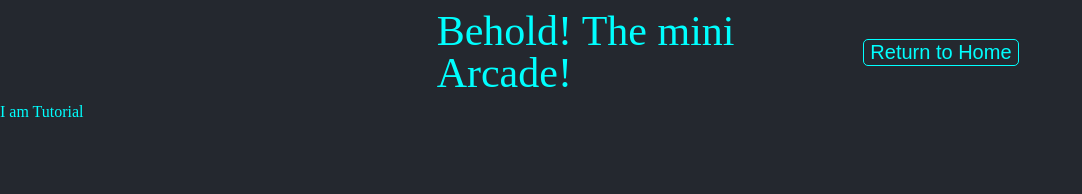
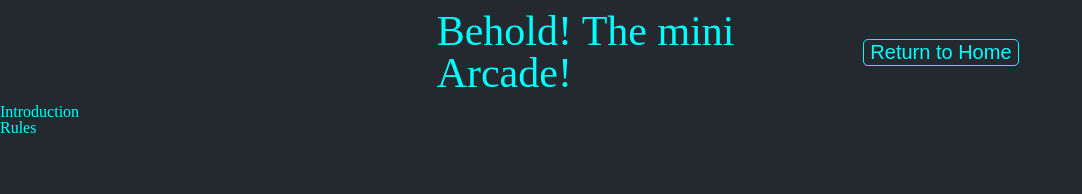
Before and after one commit to CD-Mackay/mini-arcade, a React app: page /connectfour/tutorial in a window 1280 px wide. Shown: the top 194 px of the page, without its empty margins (0-1082 px from the left). Built offline with nearby package versions, Linux system fonts and the light colour scheme.

Commit message:
import tutorial text into component

```diff
--- a/client/src/components/atoms/Tutorial/Tutorial.js
+++ b/client/src/components/atoms/Tutorial/Tutorial.js
@@ -1,5 +1,5 @@
 /* Library Imports */
-import React, { useState } from 'react';
+import React, { useEffect, useState } from 'react';
 import { useParams } from 'react-router-dom';
 
 
@@ -7,6 +7,7 @@ import { useParams } from 'react-router-dom';
 
 /* Asset Imports */
 import StyledTutorial from './StyledTutorial';
+import TutorialText from '../../../utilities/TutorialText';
 
 const Tutorial = () => {
 
@@ -14,10 +15,22 @@ const Tutorial = () => {
 
   const [instructions, setInstructions] = useState({});
 
-  console.log(game);
+  const { text } = TutorialText;
+
+  useEffect(() => {
+    for (let element of text) {
+      if (element.game === game) {
+        setInstructions(element);
+      }
+    }
+  }, []);
+
   return (
     <StyledTutorial>
-      <h1>I am Tutorial</h1>
+      <h4>Introduction</h4>
+      <p>{instructions.introduction}</p>
+      <h4>Rules</h4>
+      <p>{instructions.rules}</p>
     </StyledTutorial>
   )
 };
--- /dev/null
+++ b/client/src/utilities/TutorialText.js
@@ -0,0 +1,12 @@
+const text = [
+  {
+    game: "tictactoe",
+    title: "Tic-Tac-Toe",
+    introduction: "A simple game played on a 3x3 grid. The objective is to control three squares in a row, either vertically, horizontally or diagonally",
+    rules: "Players take turns selecting a square. You may only select squares which have not already been claimed by your opponent. The first player to match 3 consecutive squares wins.",
+    strategy: "When selecting a square, consider if the the move has both offensive and defensive value. Advancing your own win conditions is beneficial, as is defending your opponents, but can you do both with one move?",
+    pitfalls: "Players can be guilty of focussing on a specific win condition and advancing towards it. Consider each new turn as a fresh situation. With only 9 available moves at the outset, this game changes quickly."
+  },
+];
+
+export default { text };
```
